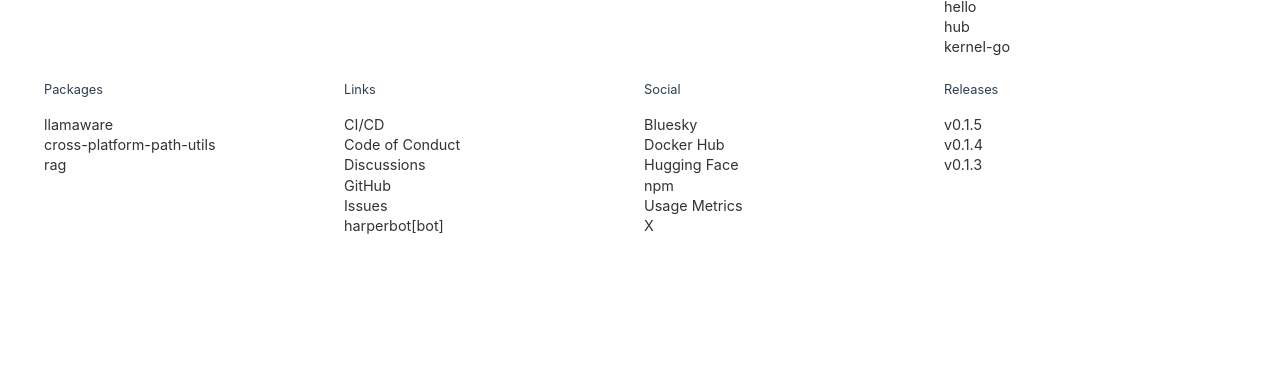
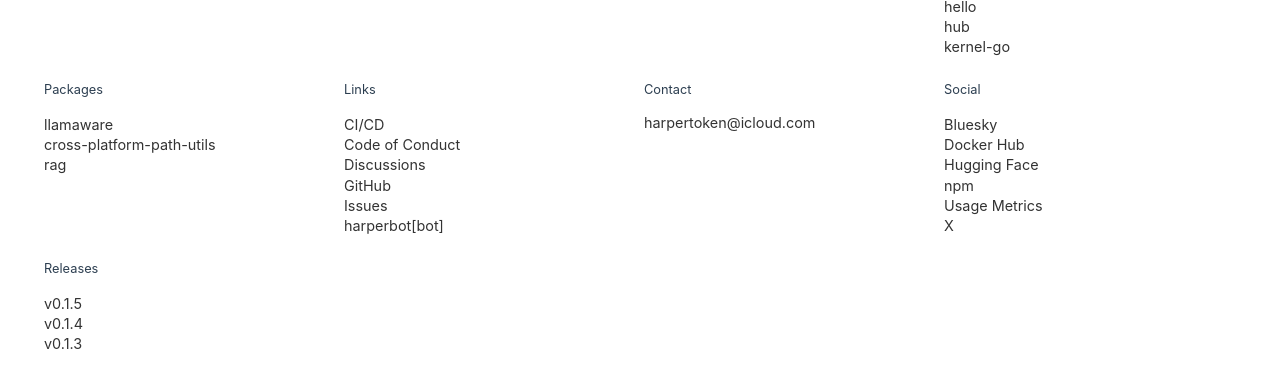
Before and after one commit to harpertoken/harpertoken.github.io, a plain HTML site: page index.html in a window 1280 px wide. Shown: the part 237-624 px from the top of the page. Drawn offline with Linux system fonts and the light colour scheme.

Commit message:
feat: add contact card with email

```diff
--- a/index.html
+++ b/index.html
@@ -154,6 +154,11 @@
                  <li><a href="https://github.com/apps/harperbot">harperbot[bot]</a></li>
              </ul>
         </div>
+        <!-- Contact card -->
+        <div class="card">
+            <h3>Contact</h3>
+            <p><a href="mailto:harpertoken@icloud.com">harpertoken@icloud.com</a></p>
+        </div>
         <!-- Social card -->
         <div class="card">
               <h3>Social</h3>
```
